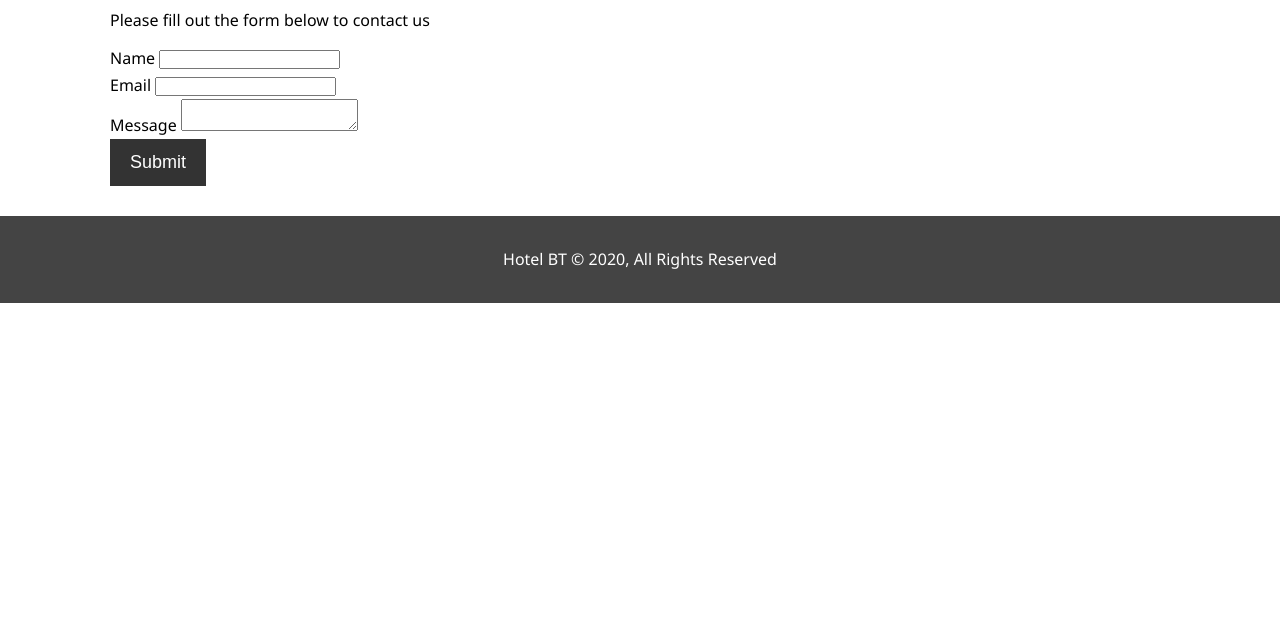
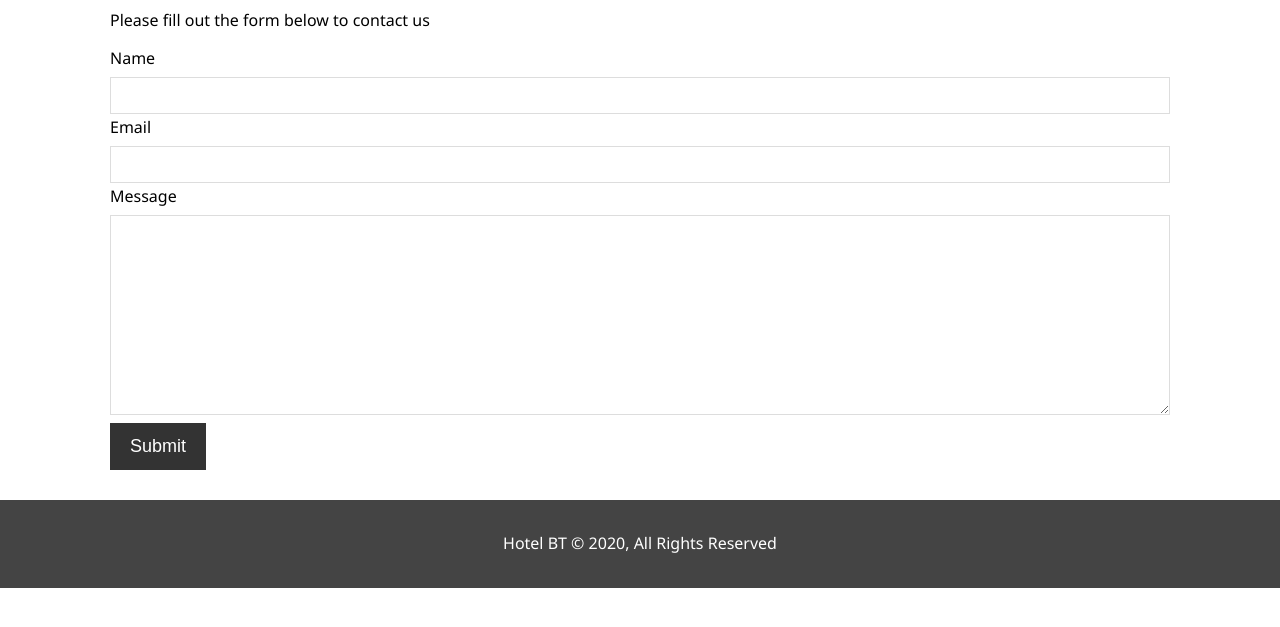
Before and after one commit to dean-hildebrand/hotel-landing-page, a plain HTML site: page contact.html in a window 1280 px wide. Shown: the part 147-774 px from the top of the page. Drawn offline with Linux system fonts and the light colour scheme.

Commit message:
Styled form

```diff
--- a/css/style.css
+++ b/css/style.css
@@ -233,6 +233,28 @@ p {
     border-radius: 50%;
 }
 
+/* Contact Form */
+
+#contact-from .form-group {
+    margin-bottom: 20px;
+}
+
+#contact-form label {
+    display: block;
+    margin-bottom: 5px;
+}
+
+#contact-form input,
+#contact-form textarea {
+    width: 100%;
+    padding: 10px;
+    border: 1px #ddd solid;
+}
+
+#contact-form textarea {
+    height: 200px;
+}
+
 /* Footer */
 #main-footer {
     text-align: center;
```
